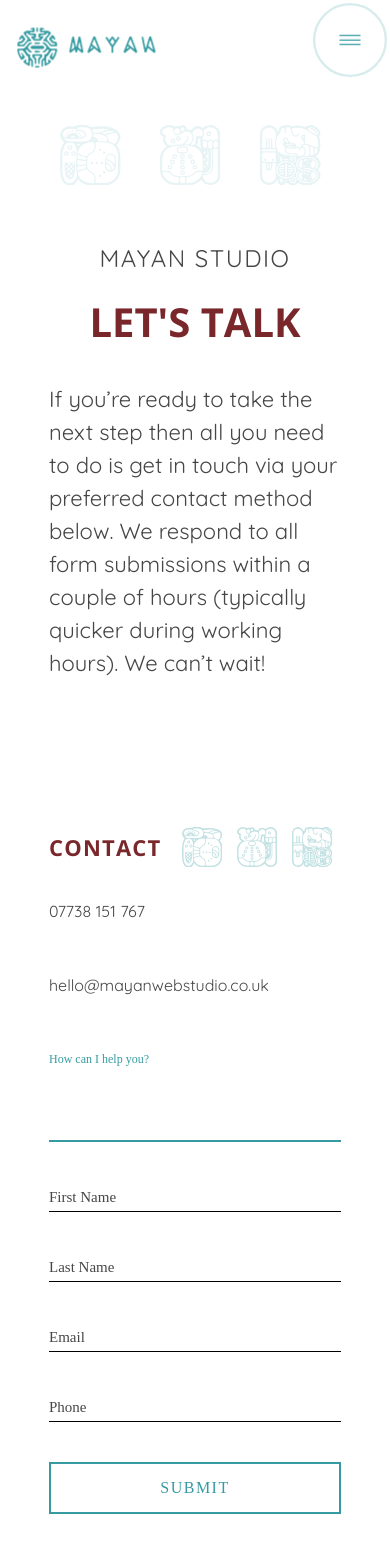
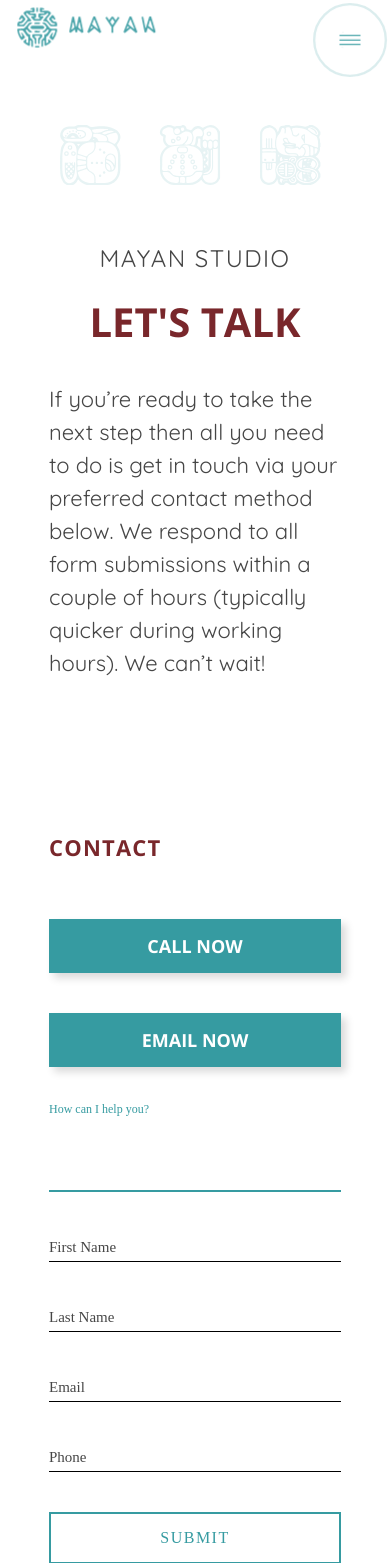
Before and after one commit to MikeBlakeway/mayan-python, a Django app: page /contact/ in a window 390 px wide. Shown: the top 1563 px of the page. Before the commit the page ends 1514 px from the top, so only its background shows below. Run offline with Django 3.2, Linux system fonts and the light colour scheme; some libraries are stand-ins or nearby versions.

Commit message:
contact buttons added to mobile

```diff
--- a/mayan/static/mayan/css/main.css
+++ b/mayan/static/mayan/css/main.css
@@ -536,13 +536,14 @@ p {
 
 .logo {
   height: 5rem;
-  margin-top: 2rem;
   fill: #369ba1;
   transform: translateY(150%);
   animation: logo-color 0.95s cubic-bezier(0.68, -0.55, 0.265, 1.55) 0.5s forwards;
   transition: all 0.35s ease-out; }
   .logo-wrapper {
     overflow: hidden; }
+    .logo-wrapper a {
+      height: 100%; }
 
 #nav {
   position: fixed;
@@ -551,7 +552,9 @@ p {
   top: 0;
   z-index: 99;
   transition: all 0.5s ease;
-  padding: 5px 80px; }
+  padding: 10px 80px;
+  background-color: #fff;
+  opacity: .9; }
 
 .navbar {
   position: relative;
@@ -2858,6 +2893,21 @@ input:-webkit-autofill {
   .mobile-reset {
     padding: 0;
     margin: 0; }
+  .mobile-contact {
+    display: flex;
+    flex-direction: column;
+    justify-content: center; }
+    .mobile-contact .contact-button {
+      margin: 2rem 0;
+      padding: 1.5rem 4rem;
+      background: #369ba1;
+      color: white;
+      font-size: 1.8rem;
+      font-family: "Open Sans", sans-serif;
+      font-weight: 700;
+      text-transform: uppercase;
+      text-align: center;
+      box-shadow: 5px 5px 8px 0px rgba(0, 0, 0, 0.15); }
   #page > div > h1 {
     letter-spacing: 0;
     font-size: 4rem; }
@@ -2892,7 +2942,6 @@ input:-webkit-autofill {
       .icons-container > img:not(last-child) {
         margin-right: 1rem; }
   .icons-inline {
-    display: inline-flex;
     margin-left: 2rem; }
     .icons-inline--title {
       display: flex;
@@ -2903,7 +2952,9 @@ input:-webkit-autofill {
     .icons-inline > img {
       height: 4rem;
       width: 4rem; }
-  .message-container textarea {
-    padding-top: 1rem; }
+  .message-container {
+    margin-top: 2.5rem; }
   .slick-slide > div {
-    padding: 0; } }
+    padding: 0; }
+  .desktop-hidden {
+    display: auto; } }
--- a/mayan/static/mayan/scss/components/_navigation.scss
+++ b/mayan/static/mayan/scss/components/_navigation.scss
@@ -1,6 +1,5 @@
 .logo {
     height: 5rem;
-    margin-top: 2rem;
     fill: $teal;
     transform: translateY(150%);
     animation: logo-color 0.95s cubic-bezier(0.68, -0.55, 0.265, 1.55) 0.5s forwards;
@@ -8,6 +7,10 @@
 
     &-wrapper {
         overflow: hidden;
+
+        a {
+            height: 100%;
+        }
     }
 }
 
@@ -18,7 +21,9 @@
     top: 0;
     z-index: 99;
     transition: all 0.5s ease;
-    padding: 5px 80px;
+    padding: 10px 80px;
+    background-color: $white;
+    opacity: .9;
 }
 
 .navbar {
--- a/mayan/static/mayan/scss/pages/_contact.scss
+++ b/mayan/static/mayan/scss/pages/_contact.scss
@@ -0,0 +1,9 @@
+.contact-link {
+    color: $red;
+    font-weight: 500;
+    font-size: 2rem;
+
+    &:hover {
+        font-weight: 700;
+    }
+}
--- a/mayan/static/mayan/scss/responsive/_laptop.scss
+++ b/mayan/static/mayan/scss/responsive/_laptop.scss
@@ -35,4 +35,8 @@
             }
         }
     }
+
+    .desktop-hidden {
+        display: none;
+    }
 }
--- a/mayan/static/mayan/scss/responsive/_mobile.scss
+++ b/mayan/static/mayan/scss/responsive/_mobile.scss
@@ -7,6 +7,23 @@
         *   $breakpoint-large = 960px
         *
 */
+
+/* Small devices (portrait tablets and large phones, 600px and up) */
+@media only screen and (min-width: $breakpoint-small) {
+    .mobile {
+
+        &-hidden {
+            display: auto;
+        }
+    }
+
+    .desktop {
+
+        &-hidden {
+            display: none;
+        }
+    }
+}
 
 
 @media only screen and (max-width: $breakpoint-small) {
@@ -51,6 +68,24 @@
         margin: 0;
     }
 
+    .mobile-contact {
+        display: flex;
+        flex-direction: column;
+        justify-content: center;
+
+        .contact-button {
+            margin: 2rem 0;
+            padding: 1.5rem 4rem;
+            background: $teal;
+            color: white;
+            font-size: 1.8rem;
+            font-family: $font-title;
+            font-weight: 700;
+            text-transform: uppercase;
+            text-align: center;
+            box-shadow: 5px 5px 8px 0px rgba(0, 0, 0, 0.15);
+        }
+    }
 
     #page>div>h1 {
         letter-spacing: 0;
@@ -123,7 +158,6 @@
         }
 
         &-inline {
-            display: inline-flex;
             margin-left: 2rem;
 
             &--title {
@@ -144,12 +178,13 @@
 
     // -- Contact Form
     .message-container {
-        height: 6rem;
-        margin: 0;
+        // height: 6rem;
+        margin-top: 2.5rem;
 
-        textarea {
-            padding-top: 1rem;
-        }
+
+        // textarea {
+        //     padding-top: 1rem;
+        // }
     }
 
     // END Icons
@@ -169,5 +204,10 @@
 
     // END Vendors
 
+
+    .desktop-hidden {
+        display: auto;
+    }
+
     // END
 }
--- a/mayan/static/mayan/scss/responsive/_tablet.scss
+++ b/mayan/static/mayan/scss/responsive/_tablet.scss
@@ -7,3 +7,35 @@
         *   $breakpoint-large = 960px
         *
 */
+
+@media only screen and (max-width: $breakpoint-med) and (min-width: 1024px) {
+
+        .desktop-hidden {
+                display: none;
+        }
+
+        .container {
+                width: 80%;
+                max-width: 140rem;
+        }
+
+        .hero {
+
+                &--glyphs img {
+                        margin: 0 1.5rem;
+                        height: 9.5rem;
+                }
+
+                &--title {
+                        h1 {
+                                font-size: 15rem;
+                                line-height: 1.3;
+                        }
+
+                        h3 {
+                                font-size: 2.8rem;
+                                line-height: 1.5;
+                        }
+                }
+        }
+}
--- a/mayan/templates/mayan/components/icons_inline.html
+++ b/mayan/templates/mayan/components/icons_inline.html
@@ -1,6 +1,6 @@
 {% load static %}
 
-<div class="icons-inline">
+<div class="icons-inline mobile-hidden">
     <img src="{% static 'mayan/svg/glyph_one.svg' %}" alt="Glyph One" />
     <img src="{% static 'mayan/svg/glyph_two.svg' %}" alt="Glyph Two" />
     <img src="{% static 'mayan/svg/glyph_three.svg' %}" alt="Glyph Three" />
--- a/mayan/templates/mayan/contact.html
+++ b/mayan/templates/mayan/contact.html
@@ -20,8 +20,16 @@
             <h3 class="icons-inline--title">CONTACT
                 {% include './components/icons_inline.html' %}
             </h3>
-            <p class="mb-5">07738 151 767</p>
-            <p class="mb-5">hello@mayanwebstudio.co.uk</p>
+            <p class="mb-5 mobile-hidden">
+            <a href="tel:+447738151767" class="contact-link">07738 151 767</a>
+            </p>
+            <p class="mb-5 mobile-hidden">
+            <a href="mailto:hello@mayanwebstudio.co.uk" class="contact-link">hello@mayanwebstudio.co.uk</a>
+            </p>
+            <div class="mobile-contact desktop-hidden">
+                <a class="contact-button large-hidden" href="tel:+447738151767">Call Now</a>
+                <a class="contact-button large-hidden" href="mailto:hello@mayanwebstudio.co.uk">email now</a>
+            </div>
         </div>
         <div class="col-md-6">
             <form class="form-container" method="POST" action='/contact/'>
```
Also changed, not shown: other parts of mayan/static/mayan/css/main.css (+33 -1 lines).
